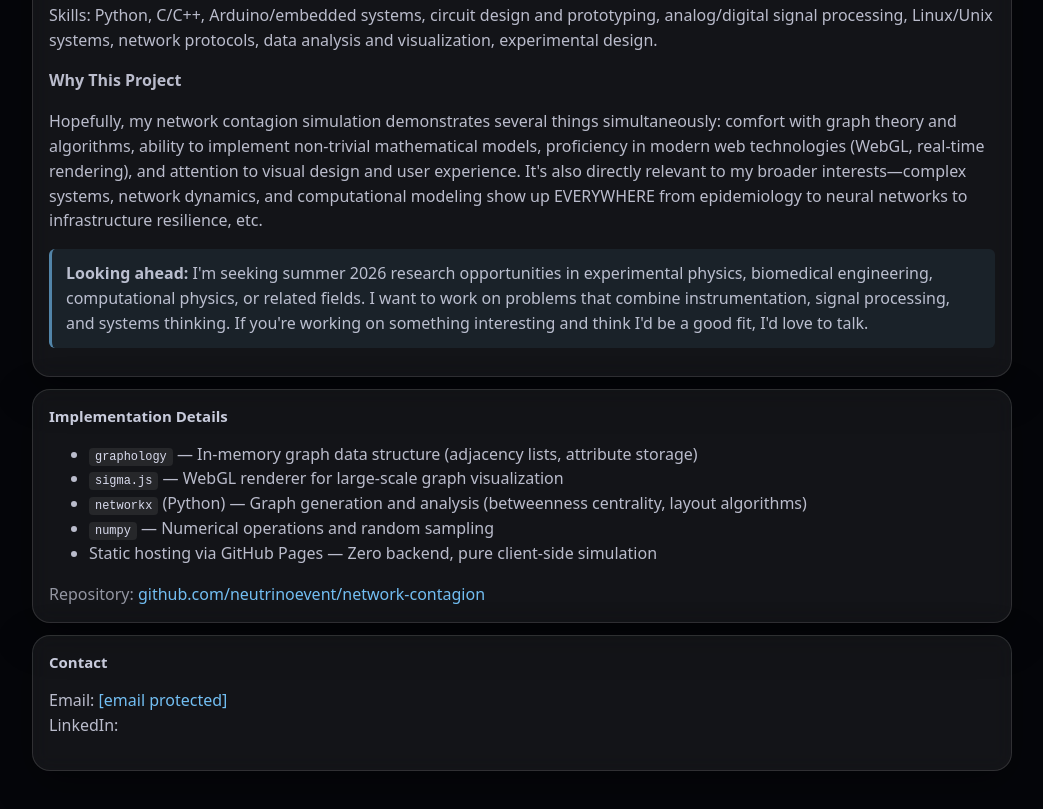
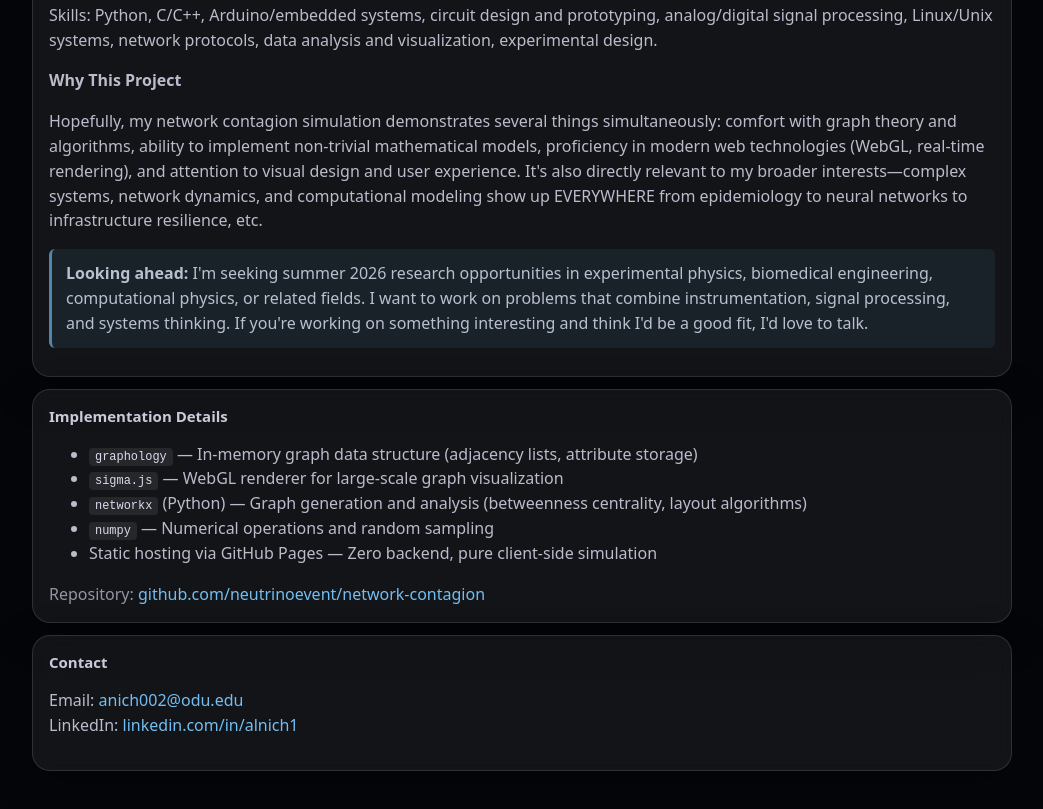
Before and after one commit to neutrinoevent/network-contagion, a plain HTML site: page about.html in a window 1280 px wide. Shown: the part 2633-3442 px from the top of the page, without its empty margins (118-1161 px from the left). Drawn offline with Linux system fonts and the light colour scheme.

Commit message:
Updated about.html, fixed truncated file

```diff
--- a/about.html
+++ b/about.html
@@ -262,5 +262,11 @@
     <div class="card">
       <h2>Contact</h2>
       <p>
-        Email: <a href="/cdn-cgi/l/email-protection#5f3e31363c3730332c1f303b2a713a3b2a"><span class="__cf_email__" data-cfemail="5637383f353e393a251639322378333223">[email&#160;protected]</span></a><br>
-        LinkedIn: <a href="http
+        Email: <a href="mailto:anich002@odu.edu">anich002@odu.edu</a><br>
+        LinkedIn: <a href="https://www.linkedin.com/in/alnich1">linkedin.com/in/alnich1</a>
+      </p>
+    </div>
+
+  </div>
+</body>
+</html>
```
